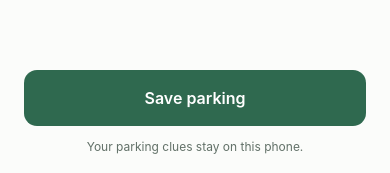
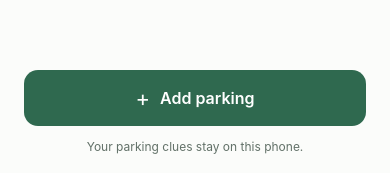
Before and after one commit to louie53/find-my-car, a React Native app: screen / in a window 390 px wide. Shown: the part 668-841 px from the top of the page. Built offline with nearby package versions, Linux system fonts and the light colour scheme.

Commit message:
Apply approved emerald completion button hierarchy

```diff
--- a/src/ui/ParkingApp.tsx
+++ b/src/ui/ParkingApp.tsx
@@ -7,16 +7,21 @@ import { SafeAreaView } from 'react-native-safe-area-context';
 import { type ParkingController, type ViewState } from '../controller/ParkingController';
 import { findingSteps, type Draft, type ParkingRecord } from '../domain/parking';
 
-const c = { background: '#fbfcfa', ink: '#202a25', muted: '#627168', green: '#2f694f',
+const c = { background: '#fbfcfa', ink: '#202a25', muted: '#627168', green: '#2f694f', finish: '#11804b',
   panel: '#eef1ec', record: '#eef3ec', border: '#c7d0c8', pale: '#e7efe2', error: '#7c482c' };
 
-type ButtonProps = { label: string; onPress: () => void; disabled?: boolean; kind?: 'primary' | 'secondary' | 'link' };
-function Button({ label, onPress, disabled = false, kind = 'primary' }: ButtonProps) {
+type ButtonProps = { label: string; onPress: () => void; disabled?: boolean;
+  kind?: 'primary' | 'secondary' | 'link' | 'completion' | 'subtle'; icon?: 'check' | 'plus' | undefined };
+function Button({ label, onPress, disabled = false, kind = 'primary', icon }: ButtonProps) {
+  const filled = kind === 'primary' || kind === 'completion';
   return <Pressable accessibilityRole="button" accessibilityLabel={label}
     accessibilityState={{ disabled }} disabled={disabled} onPress={onPress}
-    style={({ pressed }) => [styles.button, kind === 'primary' ? styles.primary : kind === 'secondary' ? styles.secondary : styles.link,
-      disabled && styles.disabled, pressed && !disabled && styles.pressed]}>
-    <Text style={[styles.buttonText, kind === 'primary' ? styles.primaryText : styles.linkText]}>{label}</Text>
+    style={({ pressed }) => [styles.button, kind === 'primary' ? styles.primary : kind === 'completion' ? styles.completion
+      : kind === 'secondary' ? styles.secondary : styles.link,
+      pressed && !disabled && (kind === 'completion' ? styles.completionPressed : styles.pressed), disabled && styles.disabled]}>
+    {icon ? <Text accessible={false} accessibilityElementsHidden importantForAccessibility="no-hide-descendants"
+      style={[styles.buttonIcon, filled ? styles.primaryText : kind === 'subtle' ? styles.subtleText : styles.linkText]}>{icon === 'check' ? '✓' : '+'}</Text> : null}
+    <Text style={[styles.buttonText, filled ? styles.primaryText : styles.linkText, kind === 'subtle' && styles.subtleText]}>{label}</Text>
   </Pressable>;
 }
 
@@ -174,9 +179,9 @@ function RecordView({ record, view, controller, enlarge }: { record: ParkingReco
       <View style={styles.photoSpacing}><Photo key={photoUri} uri={photoUri} enlarge={() => enlarge(photoUri)} /></View>
     </View> : null}
     {record.location ? <View style={styles.mapsRow}>
-      <View style={styles.flex}><Text style={styles.muted}>Approximate location</Text><Text style={styles.small}>
+      <View><Text style={styles.muted}>Approximate location</Text><Text style={styles.small}>
         {record.location.accuracy != null ? 'About ' + Math.round(record.location.accuracy) + ' m accuracy. ' : ''}Use your clues indoors.</Text></View>
-      <Button kind="link" label="Open in Maps ↗" disabled={view.busy} onPress={() => { void controller.openMaps(); }} />
+      <Button kind="secondary" label="Open in Maps ↗" disabled={view.busy} onPress={() => { void controller.openMaps(); }} />
     </View> : <Text style={[styles.small, styles.section]}>No GPS location saved. Use your parking clues below.</Text>}
     <Pressable accessibilityRole="button" accessibilityState={{ expanded: helpOpen }} onPress={() => setHelpOpen(!helpOpen)} style={styles.helpToggle}>
       <Text style={[styles.helpLabel, styles.flex]}>Need help finding it?</Text><Text style={styles.chevron}>{helpOpen ? '⌄' : '›'}</Text>
@@ -188,10 +193,12 @@ function RecordView({ record, view, controller, enlarge }: { record: ParkingReco
       </View>)}
       <Text style={styles.small}>GPS cannot identify a level or provide a route inside a car park.</Text>
     </View> : null}
-    <Button kind="link" label="Save a new parking spot" disabled={view.busy} onPress={() => controller.begin('new')} />
     <View style={styles.footer}>
-      <Button label={view.busy ? 'Please wait…' : 'Found my car'} disabled={view.busy} onPress={() => { void controller.found(); }} />
+      <Button kind="completion" icon={view.busy ? undefined : 'check'} label={view.busy ? 'Please wait…' : 'Found my car'}
+        disabled={view.busy} onPress={() => { void controller.found(); }} />
       <Text style={styles.footerCopy}>Ends this parking record. You can undo it.</Text>
+      <View style={styles.newParkingArea}><Button kind="subtle" icon="plus" label="New parking"
+        disabled={view.busy} onPress={() => controller.begin('new')} /></View>
     </View>
   </>;
 }
@@ -208,7 +215,7 @@ function Empty({ view, controller }: { view: ViewState; controller: ParkingContr
     <Text style={styles.emptyCopy}>Save a few clues when you park, then come back here to find your car.</Text>
     <View style={styles.section}><Text accessibilityRole="header" style={styles.h2}>Forgot to save?</Text>
       <Text style={styles.muted}>Think of your entry point, the level signs and any nearby lifts. This app only knows the clues you saved.</Text></View>
-    <View style={styles.footer}><Button label="Save parking" disabled={view.busy} onPress={() => controller.begin('new')} />
+    <View style={styles.footer}><Button label="Add parking" icon="plus" disabled={view.busy} onPress={() => controller.begin('new')} />
       <Text style={styles.footerCopy}>Your parking clues stay on this phone.</Text></View>
   </>;
 }
@@ -299,13 +306,21 @@ const styles = StyleSheet.create({
   chevron: { color: c.muted, fontSize: 23 },
   footer: { marginTop: 'auto', paddingTop: 24 },
   footerCopy: { marginTop: 12, color: c.muted, fontSize: 12, lineHeight: 18, textAlign: 'center' },
-  button: { minHeight: 48, paddingHorizontal: 14, paddingVertical: 12, justifyContent: 'center', alignItems: 'center', borderRadius: 11 },
-  primary: { minHeight: 56, backgroundColor: c.green, borderRadius: 13 },
-  secondary: { borderWidth: 1, borderColor: c.border, backgroundColor: '#fff', marginTop: 12 },
+  button: { minHeight: 48, paddingHorizontal: 14, paddingVertical: 12, flexDirection: 'row', gap: 10,
+    justifyContent: 'center', alignItems: 'center', borderRadius: 11 },
+  primary: { minHeight: 56, backgroundColor: c.green, borderRadius: 14 },
+  completion: { minHeight: 54, paddingHorizontal: 22, paddingVertical: 14, backgroundColor: c.finish, borderRadius: 999,
+    shadowColor: '#164f2f', shadowOffset: { width: 0, height: 3 }, shadowOpacity: 0.14, shadowRadius: 7, elevation: 3 },
+  completionPressed: { backgroundColor: '#0c693d', transform: [{ translateY: 1 }],
+    shadowOffset: { width: 0, height: 1 }, shadowRadius: 2, elevation: 1 },
+  secondary: { borderWidth: 1.5, borderColor: c.green, backgroundColor: c.background, marginTop: 12 },
   link: { minHeight: 44, paddingHorizontal: 4, backgroundColor: 'transparent' },
-  buttonText: { fontSize: 16, lineHeight: 24, fontWeight: '600' },
+  buttonText: { fontSize: 16, lineHeight: 24, fontWeight: '600', textAlign: 'center', flexShrink: 1 },
+  buttonIcon: { fontSize: 22, lineHeight: 26 },
   primaryText: { color: '#fff' },
   linkText: { color: c.green, fontSize: 14, lineHeight: 22 },
+  subtleText: { color: c.muted, fontWeight: '500' },
+  newParkingArea: { marginTop: 18, paddingTop: 9, borderTopWidth: 1, borderTopColor: '#e1e7e0' },
   disabled: { opacity: 0.5 },
   pressed: { opacity: 0.7 },
   error: { padding: 12, backgroundColor: '#f7eee6', color: c.error, fontSize: 13, lineHeight: 20, borderRadius: 8, marginTop: 12 },
@@ -323,7 +338,7 @@ const styles = StyleSheet.create({
   smallValue: { fontSize: 22, lineHeight: 30, letterSpacing: 0, paddingTop: 8 },
   recordDivider: { paddingLeft: 18, borderLeftWidth: 1, borderLeftColor: '#d1ddce' },
   landmark: { marginTop: 17, paddingTop: 14, borderTopWidth: 1, borderTopColor: '#d6e0d3', color: '#4a6250', fontSize: 15, lineHeight: 22 },
-  mapsRow: { marginTop: 14, flexDirection: 'row', flexWrap: 'wrap', alignItems: 'center', gap: 6 },
+  mapsRow: { marginTop: 14, gap: 6 },
   helpToggle: { marginTop: 12, borderTopWidth: 1, borderTopColor: '#e0e5dc', flexDirection: 'row', alignItems: 'center', minHeight: 56, gap: 8 },
   helpLabel: { color: c.green, fontSize: 14, lineHeight: 20, fontWeight: '600' },
   steps: { gap: 19, paddingTop: 6, paddingBottom: 12 },
```
Also changed, not shown: 3 other files (tests, documents, lock files or other folders).
